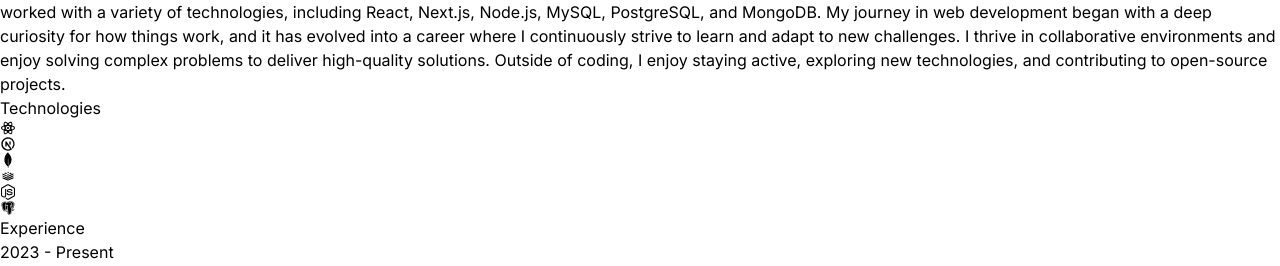
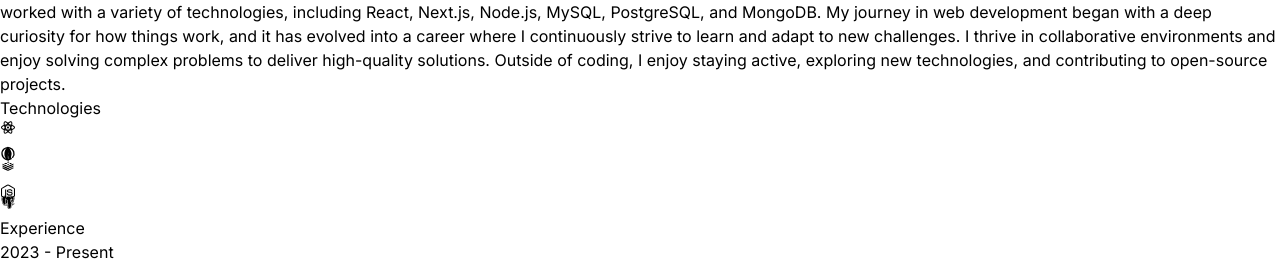
Before and after one commit to TarunPatidar04/PortFolio, a React (Vite) app: page / in a window 1280 px wide. Shown: the part 1268-1534 px from the top of the page. Built offline with nearby package versions, Linux system fonts and the light colour scheme.

Commit message:
Complete a PortFolio

```diff
--- a/src/components/About.jsx
+++ b/src/components/About.jsx
@@ -1,6 +1,7 @@
 import React from "react";
 import aboutImg from "../assets/about.jpg";
 import { ABOUT_TEXT } from "../constants";
+import { motion } from "framer-motion";
 
 const About = () => {
   return (
@@ -10,16 +11,26 @@
         <span className="text-neutral-500"> Me</span>
       </h1>
       <div className="flex flex-wrap">
-        <div className="w-full lg:w-1/2 lg:p-8">
+        <motion.div
+          whileInView={{ opacity: 1, x: 0 }}
+          initial={{ opacity: 0, x: -100 }}
+          transition={{ duration: 0.5 }}
+          className="w-full lg:w-1/2 lg:p-8"
+        >
           <div className="flex items-center justify-center">
             <img src={aboutImg} alt="about" className="rounded-2xl" />
           </div>
-        </div>
-        <div className="w-full lg:w-1/2">
+        </motion.div>
+        <motion.div
+          whileInView={{ opacity: 1, x: 0 }}
+          initial={{ opacity: 0, x: 100 }}
+          transition={{ duration: 0.5 }}
+          className="w-full lg:w-1/2"
+        >
           <div className="flex justify-center lg:justify-start">
             <p className="my-2 max-w-xl py-6">{ABOUT_TEXT}</p>
           </div>
-        </div>
+        </motion.div>
       </div>
     </div>
   );
--- a/src/components/Contact.jsx
+++ b/src/components/Contact.jsx
@@ -1,13 +1,42 @@
 import React from "react";
 import { CONTACT } from "../constants";
+import { motion } from "framer-motion";
+
 const Contact = () => {
   return (
     <div className="border-b border-neutral-900 pb-20">
-      <h2 className="my-10 text-center text-4xl">Get in Touch</h2>
+      <motion.h2
+        whileInView={{ opacity: 1, y: 0 }}
+        initial={{ opacity: 0, y: -100 }}
+        transition={{ duration: 0.5 }}
+        className="my-10 text-center text-4xl"
+      >
+        Get in Touch
+      </motion.h2>
       <div className="text-center tracking-tighter">
-        <p className="my-4">{CONTACT.address}</p>
-        <p className="my-4">{CONTACT.phoneNo}</p>
-        <a className="my-4 border-b">{CONTACT.email}</a>
+        <motion.p
+          whileInView={{ opacity: 1, x: 0 }}
+          initial={{ opacity: 0, x: -100 }}
+          transition={{ duration: 0.5 }}
+          className="my-4"
+        >
+          {CONTACT.address}
+        </motion.p>
+        <motion.p
+          whileInView={{ opacity: 1, x: 0 }}
+          initial={{ opacity: 0, x: 100 }}
+          transition={{ duration: 0.9 }}
+          className="my-4"
+        >
+          {CONTACT.phoneNo}
+        </motion.p>
+        <motion.p
+          whileInView={{ opacity: 1, y: 0 }}
+          initial={{ opacity: 0, y: 100 }}
+          transition={{ duration: 0.5 }}
+        >
+          <a className="my-4 border-b">{CONTACT.email}</a>
+        </motion.p>
       </div>
     </div>
   );
--- a/src/components/Experience.jsx
+++ b/src/components/Experience.jsx
@@ -1,20 +1,38 @@
 import React from "react";
 import { EXPERIENCES } from "../constants";
+import { motion } from "framer-motion";
 
 const Experience = () => {
   return (
     <div className="border-b border-neutral-900 pb-4">
-      <h2 className="my-20 text-center text-4xl">Experience</h2>
+      <motion.h2
+        whileInView={{ opacity: 1, y: 0 }}
+        initial={{ opacity: 0, y: -100 }}
+        transition={{ duration: 0.5 }}
+        className="my-20 text-center text-4xl"
+      >
+        Experience
+      </motion.h2>
       <div>
         {EXPERIENCES.map((experience, index) => {
           return (
             <div key={index} className=" mb-8 flex flex-wrap lg:justify-center">
-              <div className="w-full lg:w-1/4">
+              <motion.div
+                whileInView={{ opacity: 1, x: 0 }}
+                initial={{ opacity: 0, x: -100 }}
+                transition={{ duration: 1 }}
+                className="w-full lg:w-1/4"
+              >
                 <p className="mb-2 text-sm text-neutral-400">
                   {experience.year}
                 </p>
-              </div>
-              <div className="w-full max-w-xl lg:w-3/4">
+              </motion.div>
+              <motion.div
+                whileInView={{ opacity: 1, x: 0 }}
+                initial={{ opacity: 0, x: 100 }}
+                transition={{ duration: 1 }}
+                className="w-full max-w-xl lg:w-3/4"
+              >
                 <h6 className="mb-2 font-semibold">
                   {experience.role} -{" "}
                   <span className="text-sm text-purple-100">
@@ -32,7 +50,7 @@
                     {tech}
                   </span>
                 ))}
-              </div>
+              </motion.div>
             </div>
           );
         })}
--- a/src/components/Hero.jsx
+++ b/src/components/Hero.jsx
@@ -1,6 +1,20 @@
 import { HERO_CONTENT } from "../constants";
 import profilePic from "../assets/kevinRushProfile.jpg";
 import { motion } from "framer-motion";
+
+const container = (delay) => ({
+  hidden: {
+    x: -100,
+    opacity: 0,
+  },
+  visible: {
+    opacity: 1,
+    x: 0,
+    transition: {
+      delay: delay,
+    },
+  },
+});
 const Hero = () => {
   return (
     <div className="border-b border-neutral-900 pb-4 lg:mb-35">
@@ -8,24 +22,41 @@
         <div className="w-full lg:w-1/2">
           <div className="flex flex-col items-center lg:items-start">
             <motion.h1
-              initial={{ x: -100, opacity: 0 }}
-              animate={{ x: 0, opacity: 1 }}
-              transition={{ duration: 0.5, delay: 0.5 }}
+              variants={container(0)}
+              initial="hidden"
+              animate="visible"
               className="pb-16 text-6xl font-thin tracking-tight lg:mt-16 lg:text-8xl"
             >
               Kelvin Rush
             </motion.h1>
-            <span className="bg-gradient-to-r from-pink-300 via-slate-500 to-purple-500 bg-clip-text text-3xl tracking-tight text-transparent">
+            <motion.span
+              variants={container(0.5)}
+              initial="hidden"
+              animate="visible"
+              className="bg-gradient-to-r from-pink-300 via-slate-500 to-purple-500 bg-clip-text text-3xl tracking-tight text-transparent"
+            >
               Full Stack Developer
-            </span>
-            <p className="my-2 max-w-xl py-6 font-light tracking-tight">
+            </motion.span>
+            <motion.p
+              variants={container(1)}
+              initial="hidden"
+              animate="visible"
+              className="my-2 max-w-xl py-6 font-light tracking-tight"
+            >
               {HERO_CONTENT}
-            </p>
+            </motion.p>
           </div>
         </div>
         <div className="w-full lg:w-[500px] lg:p-5">
           <div className="flex justify-center">
-            <img src={profilePic} alt="Kelvin" className="" />
+            <motion.img
+              initial={{ x: 100, opacity: 0 }}
+              animate={{ x: 0, opacity: 1 }}
+              transition={{ duration: 1, deplay: 1.2 }}
+              src={profilePic}
+              alt="Kelvin"
+              className=""
+            />
           </div>
         </div>
       </div>
--- a/src/components/Projects.jsx
+++ b/src/components/Projects.jsx
@@ -1,14 +1,27 @@
 import React from "react";
 import { PROJECTS } from "../constants";
+import { motion } from "framer-motion";
 
 const Projects = () => {
   return (
     <div className="border-b border-neutral-900 pb-4">
-      <h2 className="my-20 text-center text-4xl">Projects</h2>
+      <motion.h2
+        whileInView={{ opacity: 1, y: 0 }}
+        initial={{ opacity: 0, y: -100 }}
+        transition={{ duration: 0.5 }}
+        className="my-20 text-center text-4xl"
+      >
+        Projects
+      </motion.h2>
       <div>
         {PROJECTS.map((project, index) => (
           <div key={index} className="mb-8 flex flex-wrap lg:justify-center">
-            <div className="w-full lg:w-1/4">
+            <motion.div
+              whileInView={{ opacity: 1, x: 0 }}
+              initial={{ opacity: 0, x: -100 }}
+              transition={{ duration: 0.9 }}
+              className="w-full lg:w-1/4"
+            >
               <img
                 src={project.image}
                 width={150}
@@ -16,8 +29,13 @@
                 alt={project.title}
                 className="mb-6 rounded"
               />
-            </div>
-            <div className="w-full max-w-xl lg:w-3/4">
+            </motion.div>
+            <motion.div
+              whileInView={{ opacity: 1, x: 0 }}
+              initial={{ opacity: 0, x: 100 }}
+              transition={{ duration: 1 }}
+              className="w-full max-w-xl lg:w-3/4"
+            >
               <h6 className="mb-2 font-semibold">{project.title}</h6>
               <p className="mb-4 text-neutral-400 ">{project.description}</p>
               {project.technologies.map((tech, index) => (
@@ -28,7 +46,7 @@
                   {tech}
                 </span>
               ))}
-            </div>
+            </motion.div>
           </div>
         ))}
       </div>
--- a/src/components/Technology.jsx
+++ b/src/components/Technology.jsx
@@ -4,31 +4,87 @@
 import { DiRedis } from "react-icons/di";
 import { FaNodeJs } from "react-icons/fa";
 import { BiLogoPostgresql } from "react-icons/bi";
+import {  motion } from "framer-motion";
+
+const iconVariants = (duration) => ({
+  initial: { y: -10 },
+  animate: {
+    y: [10, -10],
+    transition: {
+      duration: duration,
+      ease: "linear",
+      repeat: Infinity,
+      repeatType: "reverse",
+    },
+  },
+});
 
 const Technology = () => {
   return (
     <div className="border-b border-neutral-800 pb-24">
-      <h2 className="my-20 text-center text-4xl">Technologies</h2>
-      <div className="flex flex-wrap items-center justify-center gap-4">
-        <div className="rounded-2xl border-4 border-neutral-800 p-4">
+      <motion.h2
+        whileInView={{ opacity: 1, y: 0 }}
+        initial={{ opacity: 0, y: -100 }}
+        transition={{ duration: 0.5 }}
+        className="my-20 text-center text-4xl"
+      >
+        Technologies
+      </motion.h2>
+      <motion.div
+        whileInView={{ opacity: 1, x: 0 }}
+        initial={{ opacity: 0, x: -100 }}
+        transition={{ duration: 1.5 }}
+        className="flex flex-wrap items-center justify-center gap-4"
+      >
+        <motion.div
+          variants={iconVariants(2.4)}
+          initial="initial"
+          animate="animate"
+          className="rounded-2xl border-4 border-neutral-800 p-4"
+        >
           <RiReactjsLine className="text-5xl text-cyan-400" />
-        </div>
-        <div className="rounded-2xl border-4 border-neutral-800 p-4">
+        </motion.div>
+        <motion.div
+          variants={iconVariants(3)}
+          initial="initial"
+          animate="animate"
+          className="rounded-2xl border-4 border-neutral-800 p-4"
+        >
           <TbBrandNextjs className="text-5xl " />
-        </div>
-        <div className="rounded-2xl border-4 border-neutral-800 p-4">
+        </motion.div>
+        <motion.div
+          variants={iconVariants(5)}
+          initial="initial"
+          animate="animate"
+          className="rounded-2xl border-4 border-neutral-800 p-4"
+        >
           <SiMongodb className="text-5xl text-green-500" />
-        </div>
-        <div className="rounded-2xl border-4 border-neutral-800 p-4">
+        </motion.div>
+        <motion.div
+          variants={iconVariants(6)}
+          initial="initial"
+          animate="animate"
+          className="rounded-2xl border-4 border-neutral-800 p-4"
+        >
           <DiRedis className="text-5xl text-red-700" />
-        </div>
-        <div className="rounded-2xl border-4 border-neutral-800 p-4">
+        </motion.div>
+        <motion.div
+          variants={iconVariants(4)}
+          initial="initial"
+          animate="animate"
+          className="rounded-2xl border-4 border-neutral-800 p-4"
+        >
           <FaNodeJs className="text-5xl text-green-500" />
-        </div>
-        <div className="rounded-2xl border-4 border-neutral-800 p-4">
+        </motion.div>
+        <motion.div
+          variants={iconVariants(5)}
+          initial="initial"
+          animate="animate"
+          className="rounded-2xl border-4 border-neutral-800 p-4"
+        >
           <BiLogoPostgresql className="text-5xl text-sky-700" />
-        </div>
-      </div>
+        </motion.div>
+      </motion.div>
     </div>
   );
 };
```
